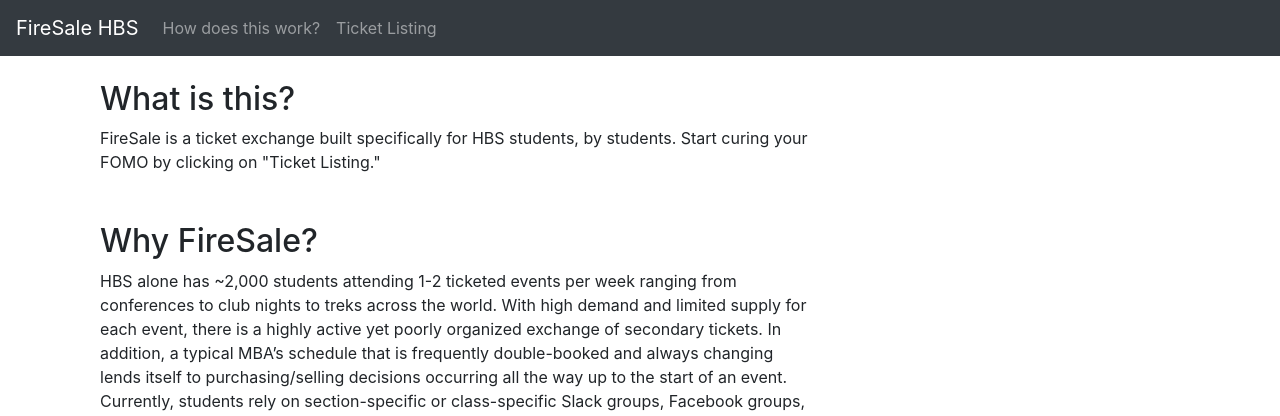
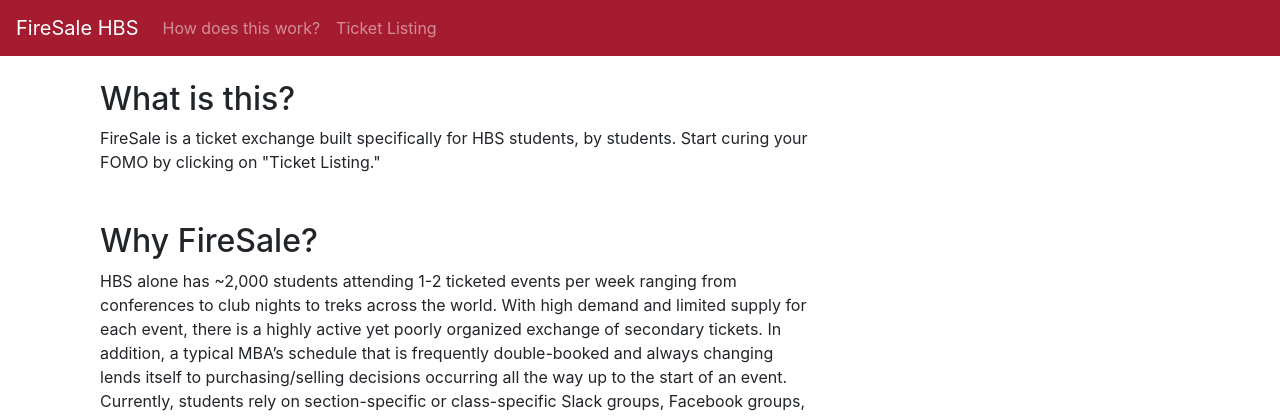
Before and after one commit to jalenjjbr/djangostock, a Django app: page /about.html in a window 1280 px wide. Shown: the top 416 px of the page. Run offline with Django 3.2, Linux system fonts and the light colour scheme; some libraries are stand-ins or nearby versions.

Commit message:
Change navbar color, try 2

```diff
--- a/quotes/templates/base.html
+++ b/quotes/templates/base.html
@@ -14,7 +14,7 @@
   </head>
 
   <body>
-    <nav class="navbar navbar-expand-lg navbar-dark bg-dark" style="background-color: #A51C30;">
+    <nav class="navbar navbar-expand-lg navbar-dark" style="background-color: #A51C30;">
         <a class="navbar-brand" href="{% url 'home' %}">FireSale HBS</a>
         <button class="navbar-toggler" type="button" data-toggle="collapse" data-target="#navbarSupportedContent" aria-controls="navbarSupportedContent" aria-expanded="false" aria-label="Toggle navigation">
           <span class="navbar-toggler-icon"></span>
```
